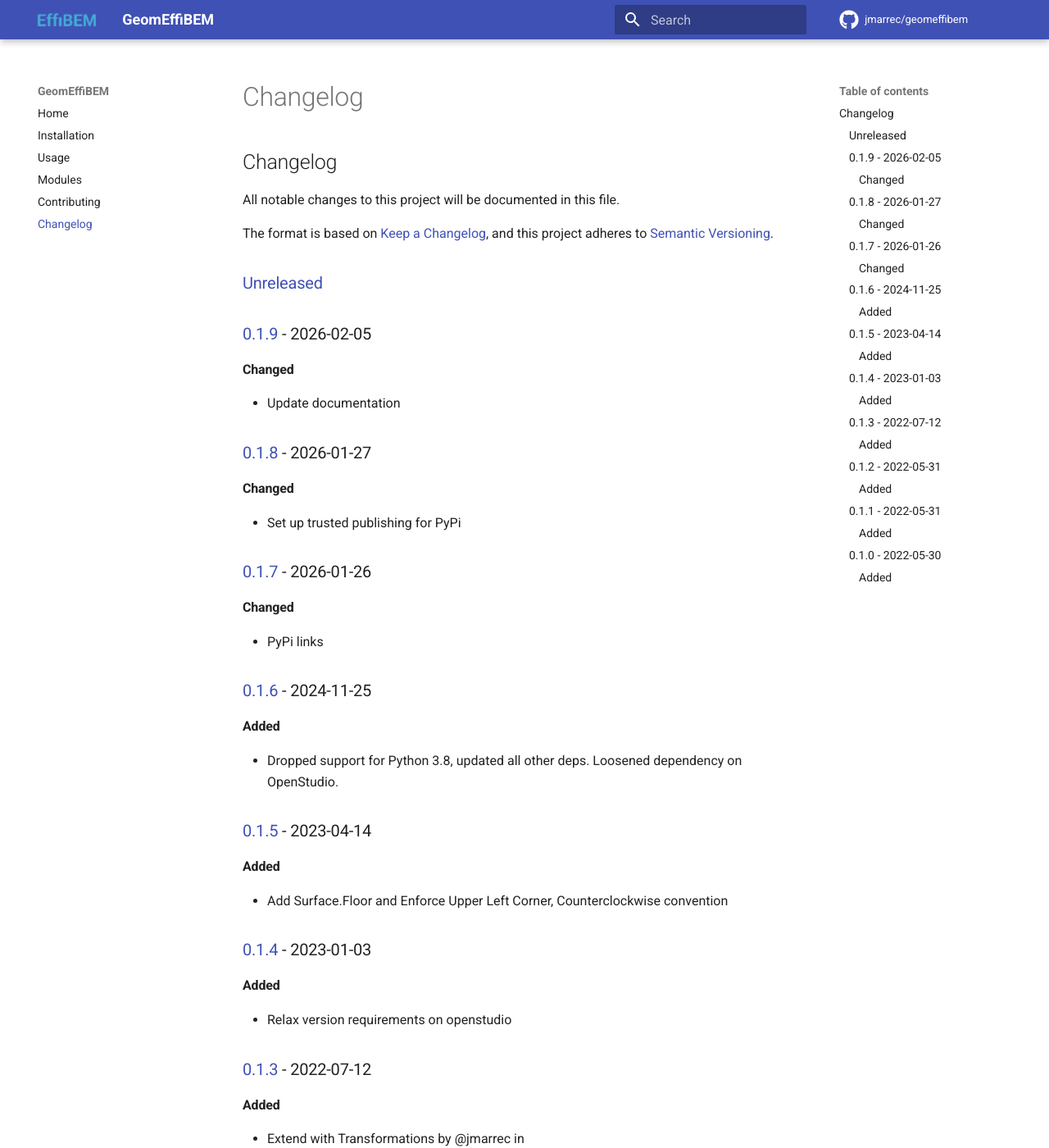
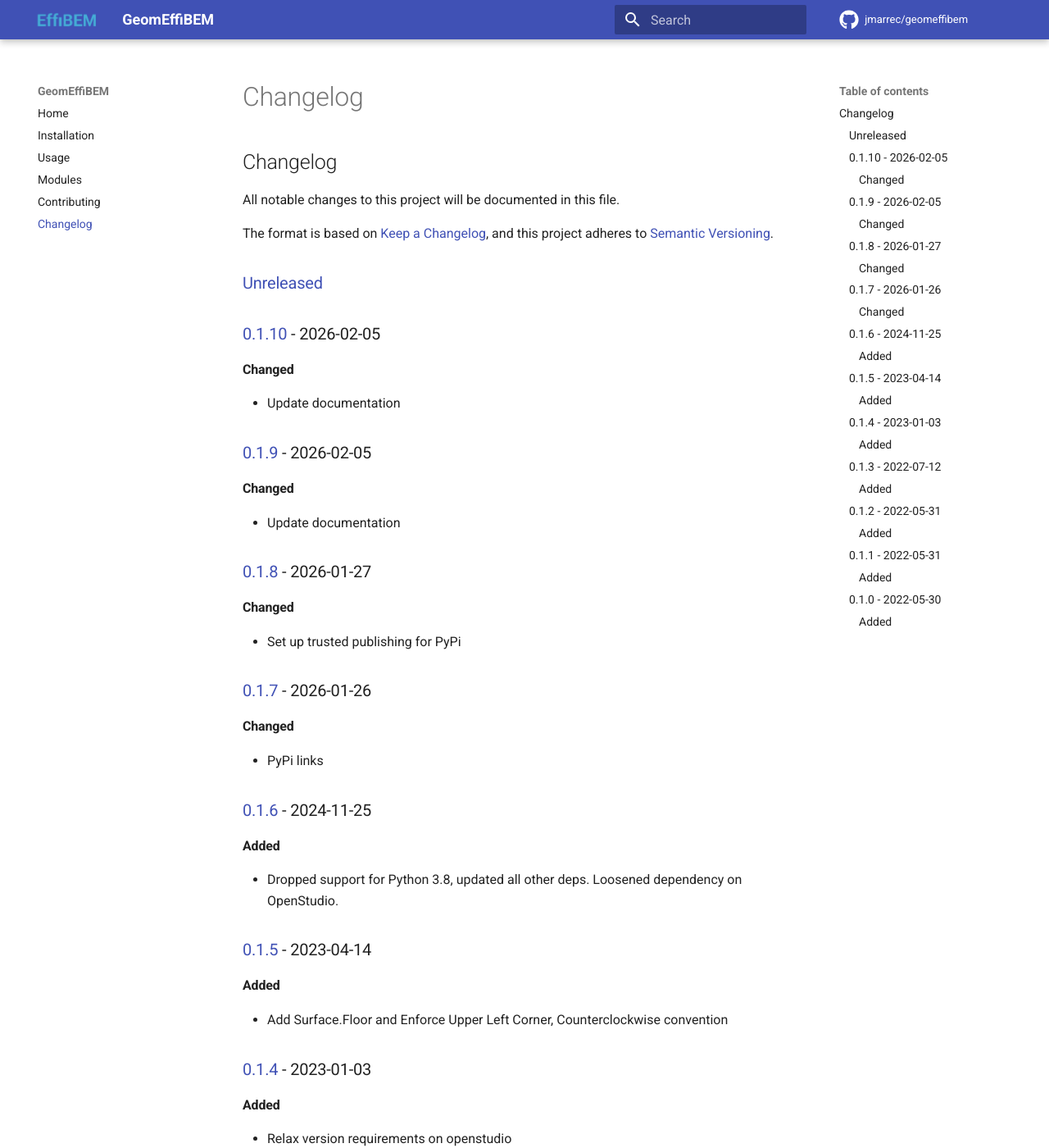
Before and after one commit to jmarrec/geomeffibem, an MkDocs documentation site: the page built from docs/changelog.md, in a window 1280 px wide and 1400 px high. Shown: the whole window at 82% size. Built offline with MkDocs 1.6.1 and Material for MkDocs 9.7.7, drawn with Linux system fonts in a browser that asks for light colours; comment, search, counter and statistics services are not loaded.

Commit message:
Update docs again

```diff
--- a/CHANGELOG.md
+++ b/CHANGELOG.md
@@ -6,6 +6,12 @@ The format is based on [Keep a Changelog](https://keepachangelog.com/en/1.0.0/),
 and this project adheres to [Semantic Versioning](https://semver.org/spec/v2.0.0.html).
 
 ## [Unreleased]
+
+## [0.1.10] - 2026-02-05
+
+### Changed
+
+- Update documentation
 
 ## [0.1.9] - 2026-02-05
 
@@ -55,7 +61,8 @@ and this project adheres to [Semantic Versioning](https://semver.org/spec/v2.0.0
 ### Added
 - First release on PyPI.
 
-[Unreleased]: https://github.com/jmarrec/geomeffibem/compare/v0.1.9...HEAD
+[Unreleased]: https://github.com/jmarrec/geomeffibem/compare/v0.1.10...HEAD
+[0.1.10]: https://github.com/jmarrec/geomeffibem/compare/v0.1.9...v0.1.10
 [0.1.9]: https://github.com/jmarrec/geomeffibem/compare/v0.1.8...v0.1.9
 [0.1.8]: https://github.com/jmarrec/geomeffibem/compare/v0.1.7...v0.1.8
 [0.1.7]: https://github.com/jmarrec/geomeffibem/compare/v0.1.6...v0.1.7
--- a/mkdocs.yml
+++ b/mkdocs.yml
@@ -49,15 +49,23 @@ markdown_extensions:
   - toc:
       baselevel: 2
       permalink: true
-      slugify: !!python/name:pymdownx.slugs.uslugify
+      slugify: !!python/object/apply:pymdownx.slugs.slugify {}
   - meta
 plugins:
   - include-markdown
   - search:
       lang: en
   - mkdocstrings:
-      watch:
-        - geomeffibem
+      handlers:
+        python:
+          paths:
+            - geomeffibem
+          options:
+            show_source: true
+            show_signature: true
+            show_signature_annotations: true
+            separate_signature: false
+  - markdown-exec
 
 copyright: Copyright &copy; 2002 - 2026 <a href="https://effibem.com/">EffiBEM</a>
 extra:
@@ -66,8 +74,11 @@ extra:
     - icon: fontawesome/solid/link
       link: https://effibem.com
       name: EffiBEM
+    - icon: fontawesome/brands/bluesky
+      link: https://bsky.app/profile/julienmarrec.bsky.social
+      name: Bluesky
     - icon: fontawesome/brands/twitter
-      link: https://twitter.com/MarrecJulien
+      link: https://x.com/MarrecJulien
       name: Tweet
     - icon: fontawesome/brands/github
       link: https://github.com/jmarrec/geomeffibem
```
Also changed, not shown: README.md (+1 -1 lines), 1 other file.
